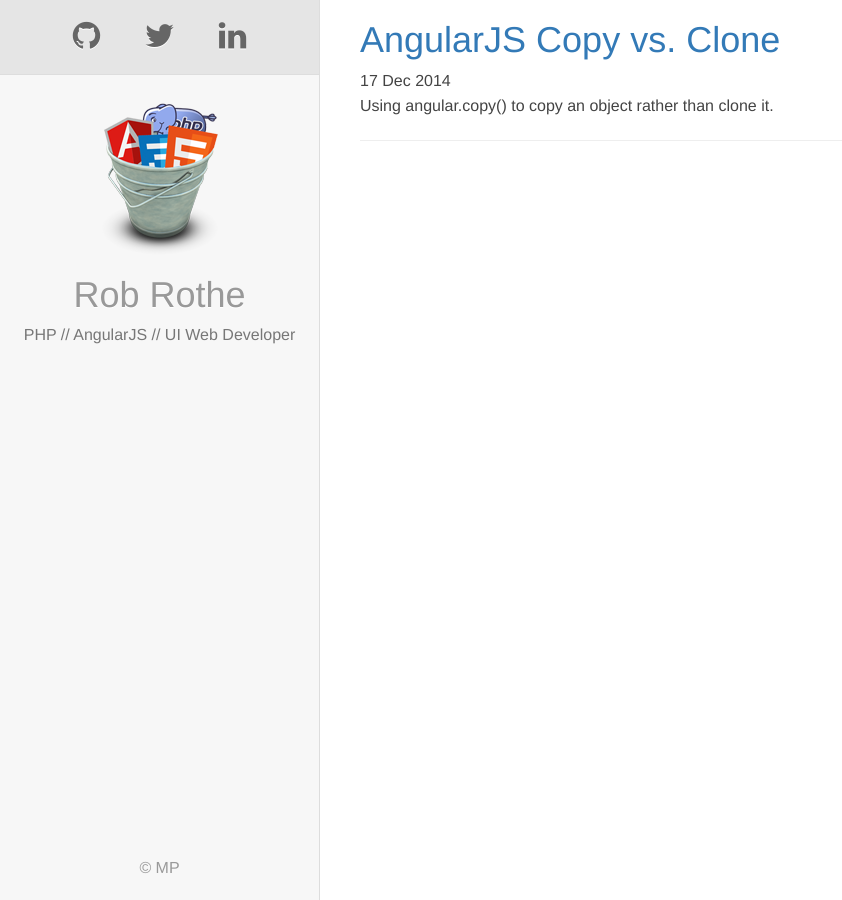
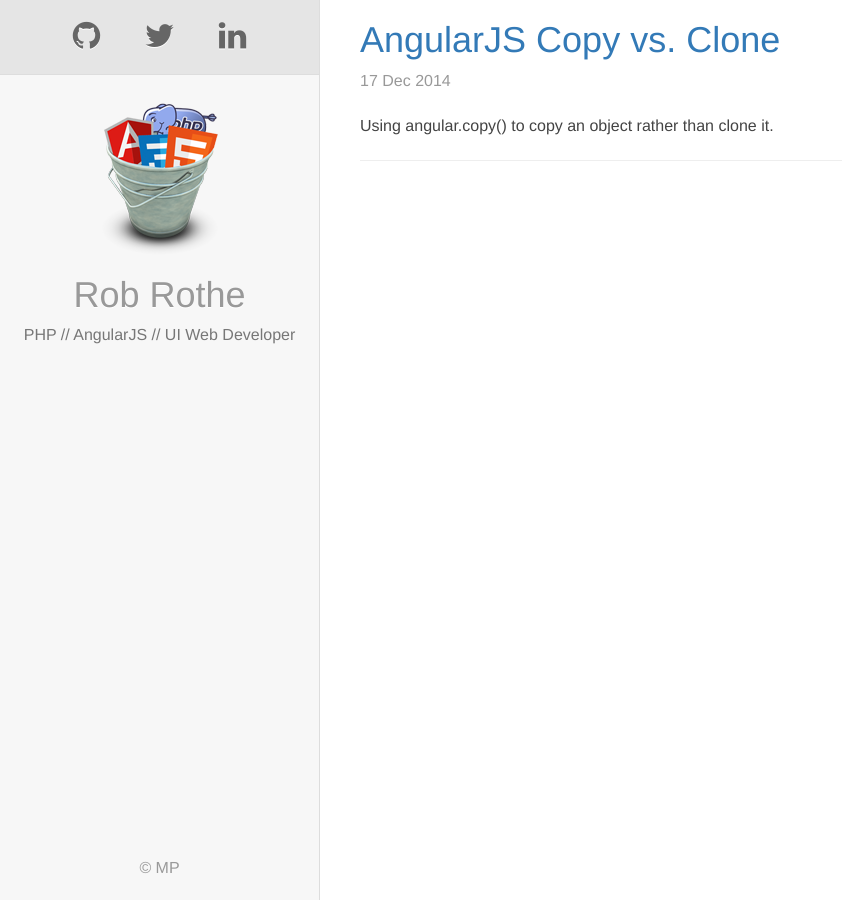
Before and after one commit to robrothedev/robrothedev.github.io, a Jekyll site: the page built from index.html, in a window 1280 px wide. Shown: the whole page, without its empty margins (0-842 px from the left). Built offline with Jekyll 4.4.1, drawn with Linux system fonts in a browser that asks for light colours; nearby versions of some CDN libraries; the list of posts is cut into pages by our own code.

Commit message:
Updating summary

```diff
--- a/index.html
+++ b/index.html
@@ -13,7 +13,7 @@
     </h1>
 
     <time datetime="{{ post.date | date_to_xmlschema }}" class="post-date">{{ post.date | date_to_string }}</time>
-    <p>{{ post.summary }}</p>
+    <p class="summary">{{ post.summary }}</p>
   </article>
   <hr>
   {% endfor %}
--- a/public/css/site.css
+++ b/public/css/site.css
@@ -106,6 +106,14 @@
   line-height:28px;
 }
 
+.post .summary {
+  margin-top:20px;
+}
+
+.post time {
+  color:#999;
+}
+
 a.icons-git-code {
   font-size:24px;
   color:#333;
```
